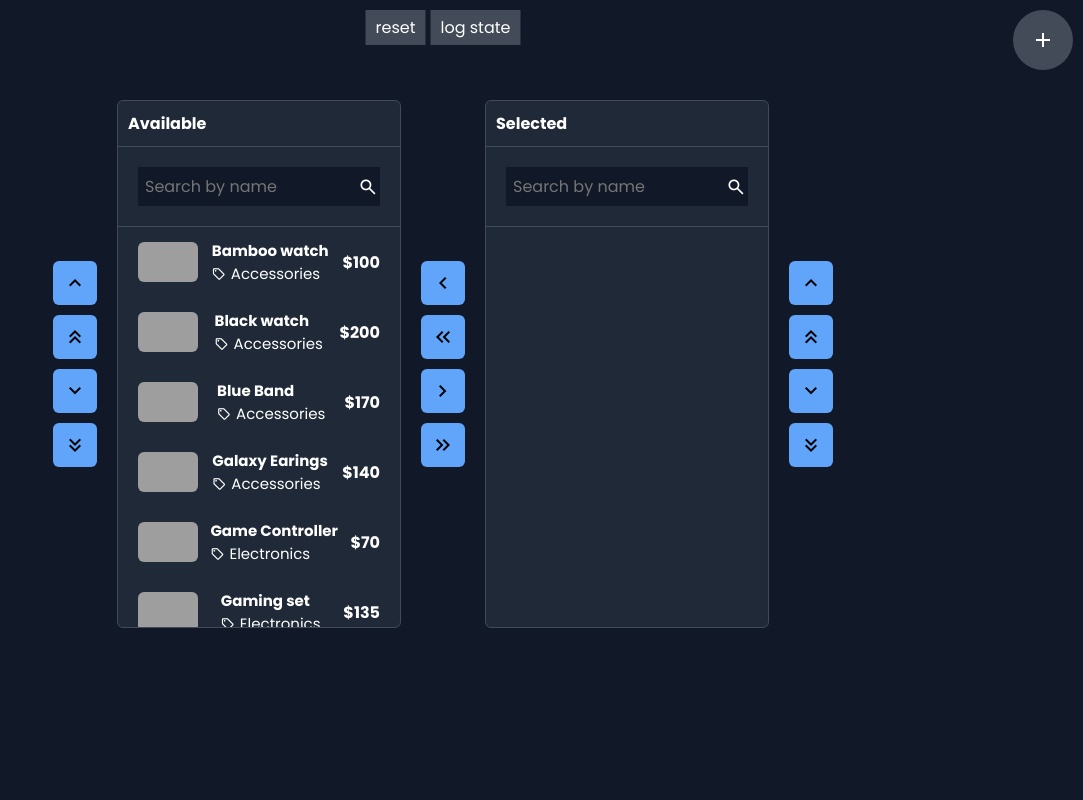
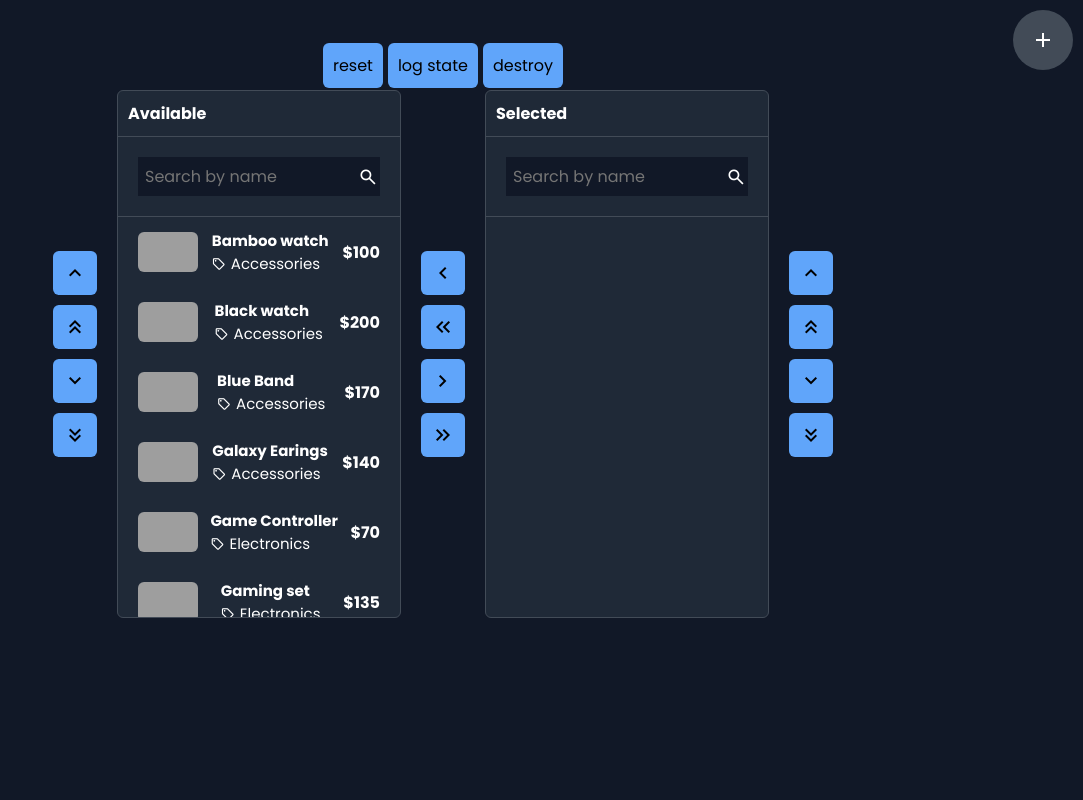
Before and after one commit to uuxxx/arrange-box, a website built with Vite: page index.html in a window 1280 px wide. Shown: the whole page, without its empty margins (197-1280 px from the left). Built offline with nearby package versions, Linux system fonts and the light colour scheme; grey boxes are pictures that could not be loaded.

Commit message:
add reset, log state and destroy control buttos

```diff
--- a/index.html
+++ b/index.html
@@ -19,11 +19,6 @@
     <button id="add-control" class="add-control">
       <span class="material-symbols-outlined"> add </span>
     </button>
-
-    <div class="test-btn-block">
-      <button id="reset-btn" class="reset-btn">reset</button>
-      <button id="log-btn" class="log-btn">log state</button>
-    </div>
     <!-- root container -->
     <div id="app"></div>
     <script type="module" src="/src/main.ts"></script>
--- a/src/ArrangeBox/ArrangeBox.ts
+++ b/src/ArrangeBox/ArrangeBox.ts
@@ -1,12 +1,12 @@
 import Sortable from 'sortablejs';
 import { ArrangeBoxElement } from './ArrangeBoxElement';
-import { InputItem } from './types';
+import { InputItem, ControlButton } from './types';
 import { debounce } from '../utils';
 
 export class ArrangeBox {
   private uid = `_${crypto.randomUUID()}`;
 
-  private controlAvailableButtons = [
+  private controlAvailableButtons: ControlButton[] = [
     {
       id: 'available-up',
       listener: () => this.moveFocusedUp('available'),
@@ -28,7 +28,7 @@ export class ArrangeBox {
       icon: 'keyboard_double_arrow_down',
     },
   ];
-  private controlMovingBetweenListsButtons = [
+  private controlMovingBetweenListsButtons: ControlButton[] = [
     {
       id: 'focused-from-available-to-selected',
       listener: () => this.moveFocusedSelectedToAvailable(),
@@ -50,7 +50,7 @@ export class ArrangeBox {
       icon: 'keyboard_double_arrow_right',
     },
   ];
-  private controlSelectedButtons = [
+  private controlSelectedButtons: ControlButton[] = [
     {
       id: 'selected-up',
       listener: () => this.moveFocusedUp('selected'),
@@ -71,6 +71,15 @@ export class ArrangeBox {
       listener: () => this.moveFocusedToTheBottom('selected'),
       icon: 'keyboard_double_arrow_down',
     },
+  ];
+  private otherControlButtons: ControlButton[] = [
+    { id: 'reset', listener: () => this.reset(), text: 'reset' },
+    {
+      id: 'log state',
+      listener: () => console.log(this.getState()),
+      text: 'log state',
+    },
+    { id: 'destroy', listener: () => this.destroy(), text: 'destroy' },
   ];
 
   private arrangeBoxElementsMap: { [x: InputItem['id']]: ArrangeBoxElement } =
@@ -195,6 +204,8 @@ export class ArrangeBox {
     this.$arrangeBoxContainer = $arrangeBoxContainer;
     $arrangeBoxContainer.classList.add('arrange-box');
     $arrangeBoxContainer.innerHTML = /* HTML */ `
+      <div id="other-btns"></div>
+      <div class="arrange-box-main">
         <div id="available-btns" class="pick-list-buttons"></div>
         <div class="pick-list">
           <div class="pick-list__header">Available</div>
@@ -234,6 +245,7 @@ export class ArrangeBox {
         </div>
 
         <div id="selected-btns" class="pick-list-buttons"></div>
+      </div>
     `;
 
     this.$availableItemsContainer =
@@ -262,6 +274,11 @@ export class ArrangeBox {
     this.attachEventListeners();
 
     this.renderControlButtons(
+      $arrangeBoxContainer.querySelector('#other-btns')!,
+      this.otherControlButtons
+    );
+
+    this.renderControlButtons(
       $arrangeBoxContainer.querySelector('#available-btns')!,
       this.controlAvailableButtons
     );
@@ -283,14 +300,21 @@ export class ArrangeBox {
 
   private renderControlButtons(
     $container: HTMLElement,
-    buttons: { id: string; listener: () => void; icon: string }[]
+    buttons: ControlButton[]
   ) {
-    buttons.forEach(({ id, listener, icon }) => {
+    buttons.forEach(({ id, listener, icon, text }) => {
       const $button = document.createElement('button');
       $button.id = id;
-      $button.innerHTML = /* HTML */ `
-        <span class="material-symbols-outlined"> ${icon} </span>
-      `;
+      if (icon) {
+        $button.insertAdjacentHTML(
+          'beforeend',
+          `<span class="material-symbols-outlined"> ${icon} </span>`
+        );
+      }
+      if (text) {
+        $button.insertAdjacentHTML('beforeend', `<span>${text}</span>`);
+      }
+
       $button.addEventListener('click', listener);
       this.willBeCalledOnDestroy.push(() => {
         $button.removeEventListener('click', listener);
--- a/src/main.ts
+++ b/src/main.ts
@@ -50,16 +50,10 @@ function generateRandomArrangeBox() {
   );
 }
 
-const arrangeBox = new ArrangeBox(
+new ArrangeBox(
   document.getElementById('app')!,
   toArrangeBoxElements(testingItems)
 );
 
 const addRandomControl = document.getElementById('add-control')!;
-const resetBtn = document.getElementById('reset-btn')!;
-const logBtn = document.getElementById('log-btn')!;
-
-resetBtn.onclick = () => arrangeBox.reset();
-logBtn.onclick = () => console.log(arrangeBox.getState());
-
 addRandomControl.onclick = generateRandomArrangeBox;
--- a/src/style.css
+++ b/src/style.css
@@ -58,41 +58,34 @@ body {
   opacity: .8;
 }
 
-.test-btn-block {
-  position: absolute;
-  top: 10px;
-  left: 50%;
-  transform: translateX(-50%);
-  display: flex;
-  justify-content: center;
-  align-items: center;
-  gap: 5px;
-}
-
-.reset-btn, .log-btn {
-  background: var(--card-border-color);
-  color: var(--text-color);
-  padding: 5px 10px;
-}
-
-.reset-btn:hover, .log-btn:hover {
-  opacity: .8;
-  cursor: pointer;
-}
-
 #app {
-  margin-top: 100px;
+  margin-top: 50px;
   display: flex;
   flex-direction: column;
   justify-content: center;
   align-items: center;
-  gap: 100px;
 }
 
 .arrange-box {
   display: flex;
   justify-content: center;
+  flex-direction: column;
+  gap: 10px;
+  margin-bottom: 50px;
+}
+
+.arrange-box-main {
+  display: flex;
+  justify-content: center;
   flex-direction: row;
+}
+
+#other-btns {
+  display: flex;
+  justify-content: center;
+  align-items: center;
+  gap: 5px;
+  height: 30px;
 }
 
 .pick-list-buttons {
@@ -103,7 +96,7 @@ body {
   gap: 10px;
 }
 
-.pick-list-buttons > button {
+.pick-list-buttons > button, #other-btns > button {
   display: flex;
   align-items: center;
   justify-content: center;
@@ -114,7 +107,7 @@ body {
   transition: background .2s;
 }
 
-.pick-list-buttons > button:enabled:hover {
+.pick-list-buttons > button:enabled:hover, #other-btns > button:enabled:hover {
   cursor: pointer;
   background: var(--button-background-on-hover);
 }
@@ -207,7 +200,7 @@ body {
 
 
 @media screen and (max-width: 900px) {
-  .arrange-box {
+  .arrange-box-main {
     flex-direction: column;
   }
 
```
Also changed, not shown: src/ArrangeBox/types.ts (+7 -0 lines). Lines whose indentation alone changed are shown as unchanged.
